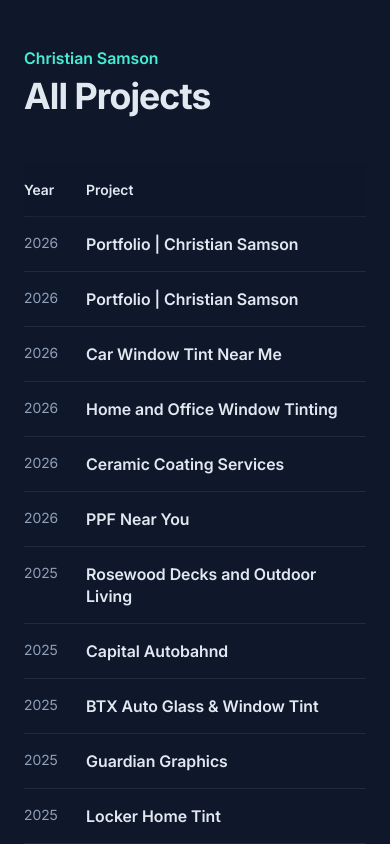
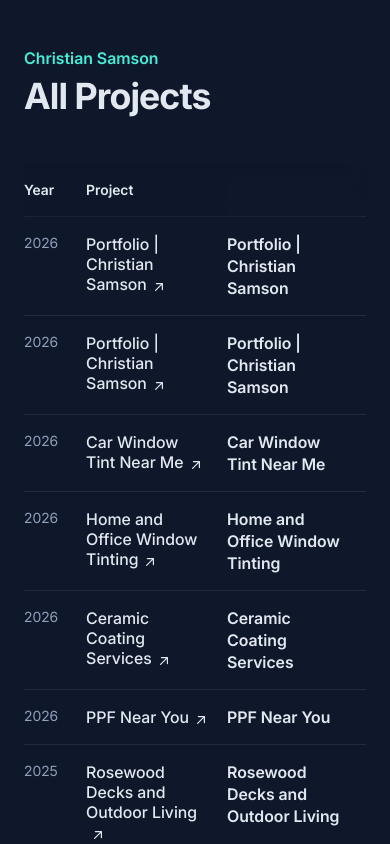
Before and after one commit to chansamson/Portfolio, a React (Vite) app: page / in a window 390 px wide. Shown: the top 844 px of the page. Built offline with nearby package versions, Linux system fonts and the light colour scheme.

Commit message:
18.08.2026

```diff
--- a/package.json
+++ b/package.json
@@ -1,7 +1,7 @@
 {
   "name": "portfolio",
   "private": true,
-  "version": "0.0.8",
+  "version": "0.0.9",
   "type": "module",
   "scripts": {
     "dev": "vite",
--- a/src/components/ProjectsTable.tsx
+++ b/src/components/ProjectsTable.tsx
@@ -6,6 +6,40 @@ export const ProjectsTable = () => {
   const projectList = sortedProjectList.map((project, index) => (
     <tr key={index} className="border-b border-slate-300/10 last:border-none">
       <td className="py-4 pr-4 align-top text-sm">{project.year}</td>
+
+      <td className="py-4 pr-4 align-top font-semibold leading-snug text-slate-200">
+        <div>
+          <div className="block sm:hidden">
+            <a
+              className="inline-flex items-baseline font-medium leading-tight text-slate-200 sm:hidden group/link text-base"
+              href={project.link}
+              target="_blank"
+              rel="noreferrer noopener"
+            >
+              <span>
+                {project.project}
+                <span className="inline-block">
+                  <svg
+                    xmlns="http://www.w3.org/2000/svg"
+                    viewBox="0 0 20 20"
+                    fill="currentColor"
+                    className="inline-block h-4 w-4 shrink-0 transition-transform group-hover/link:-translate-y-1 group-hover/link:translate-x-1 group-focus-visible/link:-translate-y-1 group-focus-visible/link:translate-x-1 motion-reduce:transition-none ml-1 translate-y-px"
+                    aria-hidden="true"
+                  >
+                    <path
+                      fill-rule="evenodd"
+                      d="M5.22 14.78a.75.75 0 001.06 0l7.22-7.22v5.69a.75.75 0 001.5 0v-7.5a.75.75 0 00-.75-.75h-7.5a.75.75 0 000 1.5h5.69l-7.22 7.22a.75.75 0 000 1.06z"
+                      clip-rule="evenodd"
+                    ></path>
+                  </svg>
+                </span>
+              </span>
+            </a>
+          </div>
+          <div className="hidden sm:block">{project.project}</div>
+        </div>
+      </td>
+
       <td className="py-4 pr-4 align-top font-semibold leading-snug text-slate-200">
         {project.project}
       </td>
```
